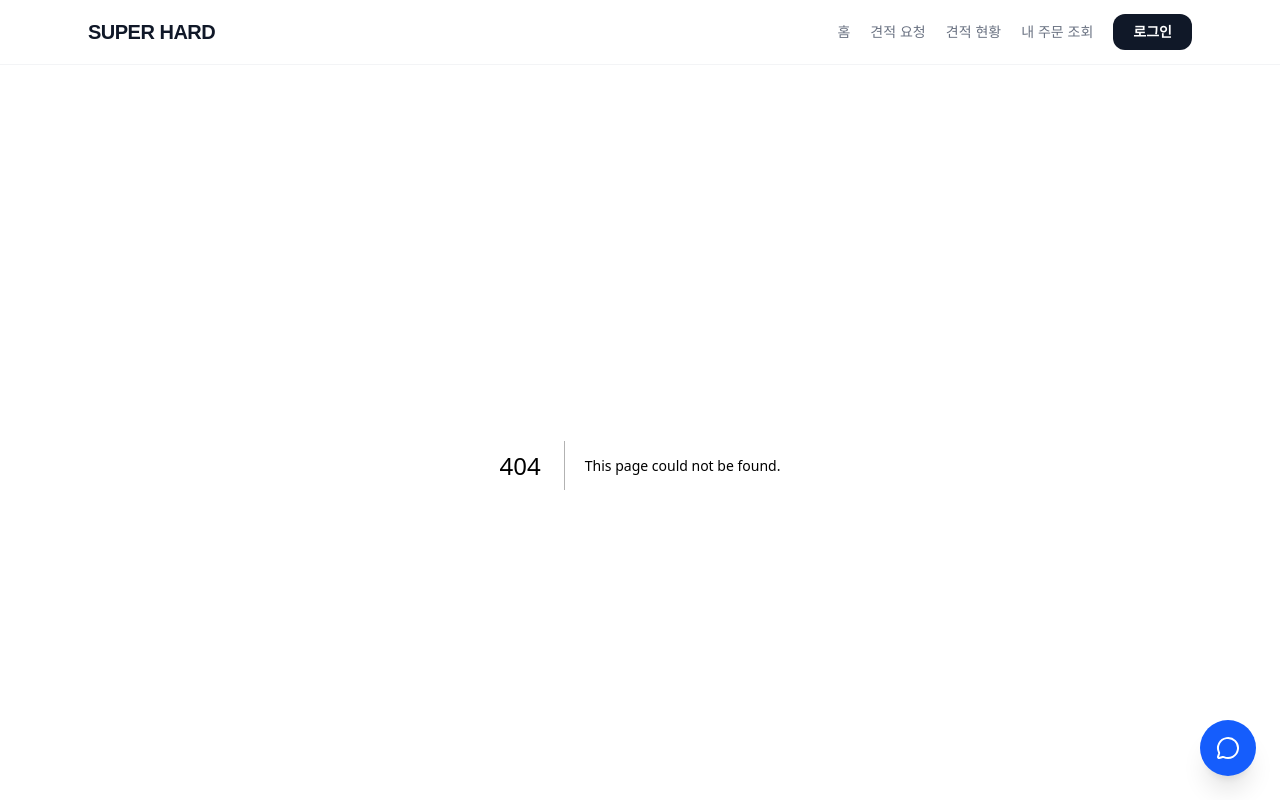
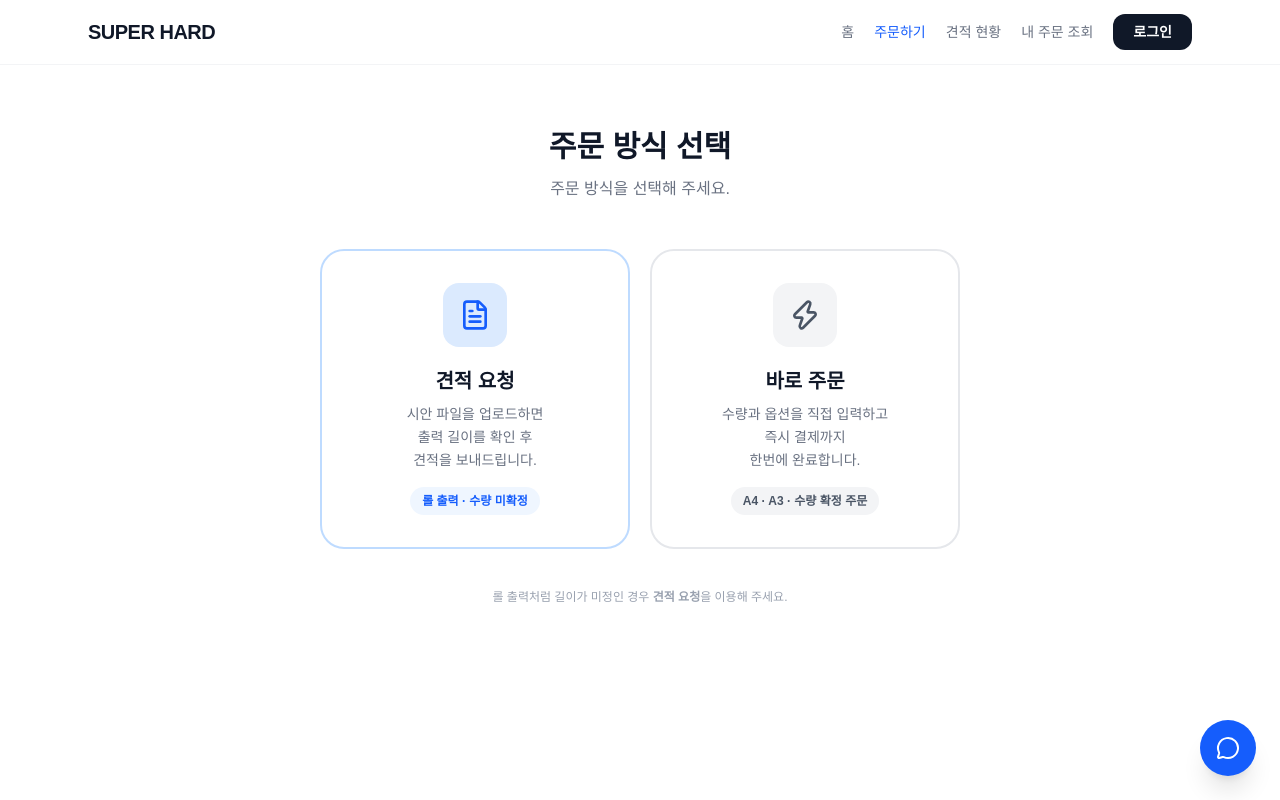
Before and after one commit to FighterManiak/dtf-print, a Next.js app: page /order-select in a window 1280 px wide. Before the commit this address had no page. Shown: the top 800 px of the page. Built offline with nearby package versions, Linux system fonts and the light colour scheme.

Commit message:
feat: 주문 방식 선택 페이지 추가 (견적요청 / 바로주문)

```diff
--- /dev/null
+++ b/src/app/order-select/page.tsx
@@ -0,0 +1,61 @@
+import Link from 'next/link'
+import { FileText, Zap } from 'lucide-react'
+
+export default function OrderSelectPage() {
+  return (
+    <div className="min-h-screen bg-white">
+      <div className="max-w-2xl mx-auto px-4 py-16 text-center">
+        <h1 className="text-3xl font-extrabold text-gray-900 mb-3">주문 방식 선택</h1>
+        <p className="text-gray-500 mb-12">주문 방식을 선택해 주세요.</p>
+
+        <div className="grid grid-cols-1 sm:grid-cols-2 gap-5">
+          {/* 견적 요청 */}
+          <Link
+            href="/quote/request"
+            className="group flex flex-col items-center text-center p-8 bg-white border-2 border-blue-200 rounded-3xl hover:border-blue-500 hover:shadow-lg transition-all"
+          >
+            <div className="w-16 h-16 bg-blue-100 rounded-2xl flex items-center justify-center mb-5 group-hover:bg-blue-200 transition-colors">
+              <FileText className="w-8 h-8 text-blue-600" />
+            </div>
+            <h2 className="text-xl font-bold text-gray-900 mb-2">견적 요청</h2>
+            <p className="text-sm text-gray-500 leading-relaxed mb-4">
+              시안 파일을 업로드하면<br />
+              출력 길이를 확인 후<br />
+              견적을 보내드립니다.
+            </p>
+            <div className="mt-auto">
+              <span className="inline-block bg-blue-50 text-blue-600 text-xs font-bold px-3 py-1.5 rounded-full">
+                롤 출력 · 수량 미확정
+              </span>
+            </div>
+          </Link>
+
+          {/* 바로 주문 */}
+          <Link
+            href="/order"
+            className="group flex flex-col items-center text-center p-8 bg-white border-2 border-gray-200 rounded-3xl hover:border-gray-400 hover:shadow-lg transition-all"
+          >
+            <div className="w-16 h-16 bg-gray-100 rounded-2xl flex items-center justify-center mb-5 group-hover:bg-gray-200 transition-colors">
+              <Zap className="w-8 h-8 text-gray-600" />
+            </div>
+            <h2 className="text-xl font-bold text-gray-900 mb-2">바로 주문</h2>
+            <p className="text-sm text-gray-500 leading-relaxed mb-4">
+              수량과 옵션을 직접 입력하고<br />
+              즉시 결제까지<br />
+              한번에 완료합니다.
+            </p>
+            <div className="mt-auto">
+              <span className="inline-block bg-gray-100 text-gray-600 text-xs font-bold px-3 py-1.5 rounded-full">
+                A4 · A3 · 수량 확정 주문
+              </span>
+            </div>
+          </Link>
+        </div>
+
+        <p className="text-xs text-gray-400 mt-10">
+          롤 출력처럼 길이가 미정인 경우 <b>견적 요청</b>을 이용해 주세요.
+        </p>
+      </div>
+    </div>
+  )
+}
--- a/src/components/order/OrderForm.tsx
+++ b/src/components/order/OrderForm.tsx
@@ -158,6 +158,7 @@ export default function OrderForm() {
   }
 
   return (
+    <div className="min-h-screen bg-white">
     <div className="max-w-3xl mx-auto px-4 py-10">
       {/* 스텝 인디케이터 */}
       <div className="flex items-center mb-10">
@@ -542,5 +543,6 @@ export default function OrderForm() {
         </div>
       )}
     </div>
+    </div>
   )
 }
--- a/src/components/ui/Header.tsx
+++ b/src/components/ui/Header.tsx
@@ -67,7 +67,7 @@ export default function Header() {
 
   const navItems = [
     { href: '/', label: '홈' },
-    { href: '/quote/request', label: '견적 요청' },
+    { href: '/order-select', label: '주문하기' },
     { href: '/my-quotes', label: '견적 현황' },
     { href: '/my-orders', label: '내 주문 조회' },
   ]
```
